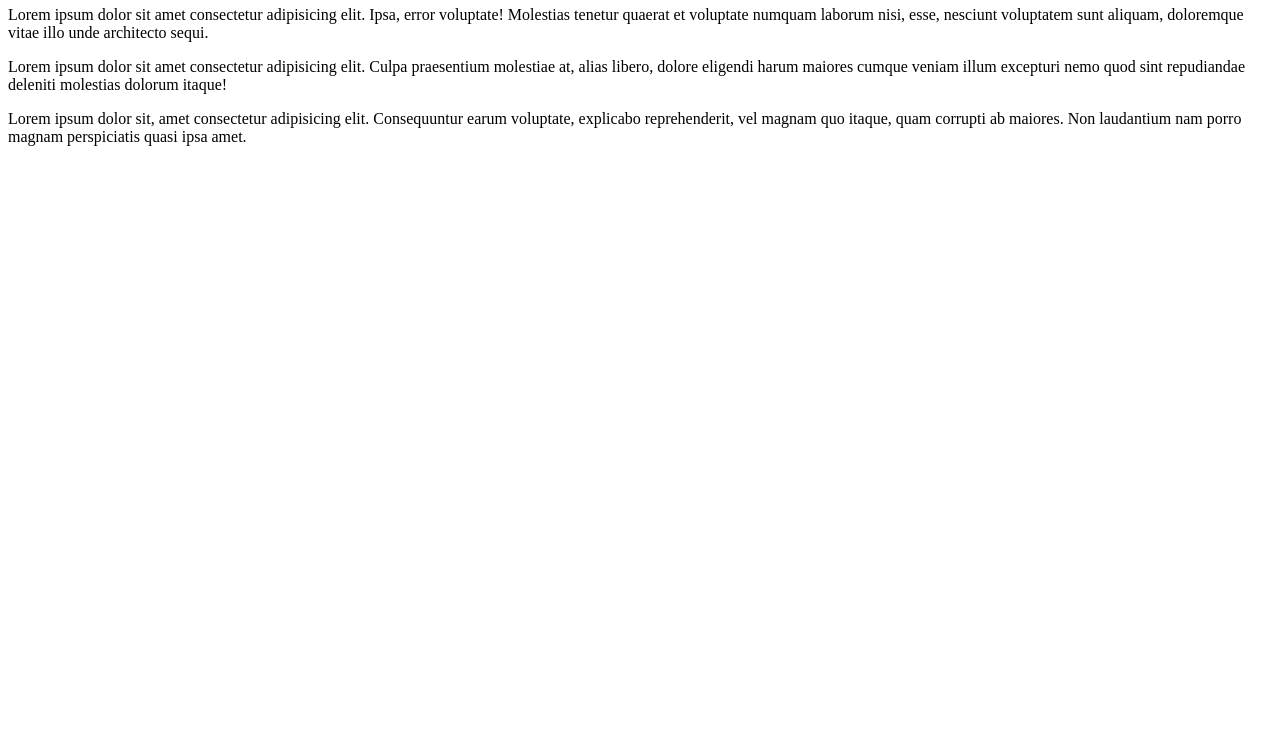
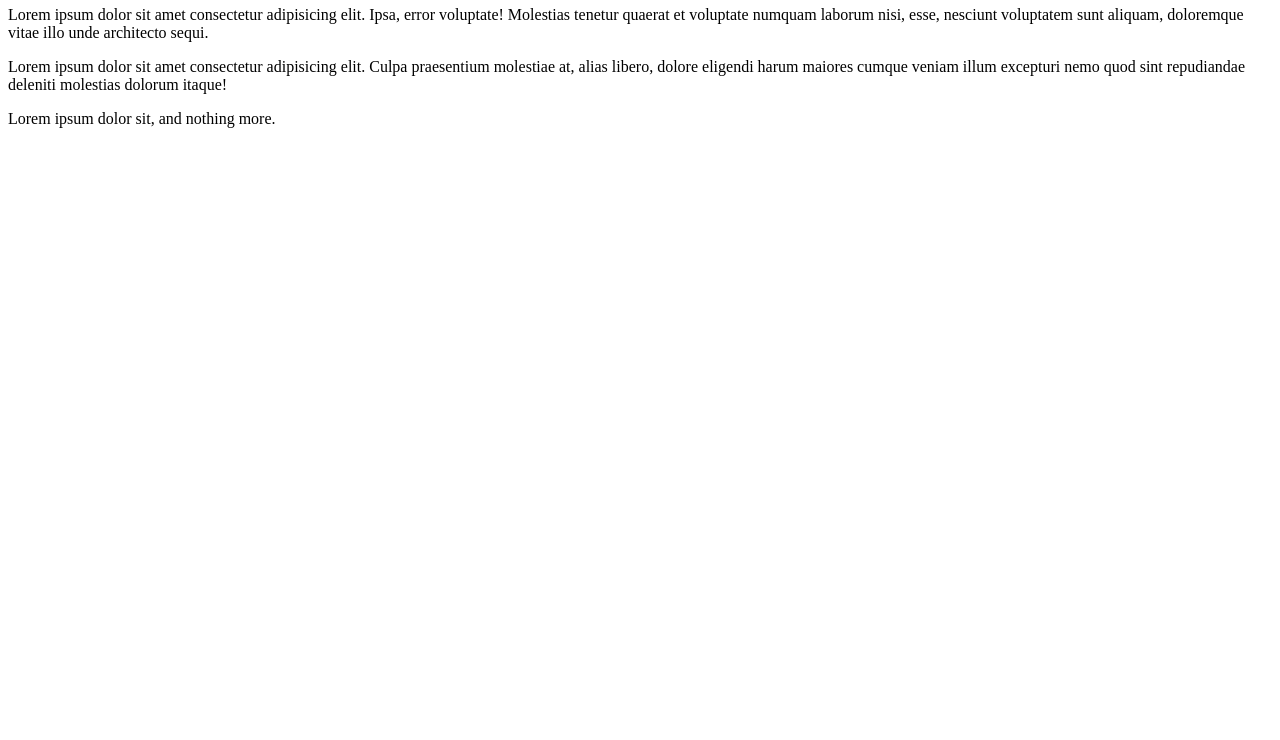
Before and after one commit to Dinral/goit-trial-repositor, a plain HTML site: page index.html in a window 1280 px wide. Shown: the part 60-800 px from the top of the page. Drawn offline with Linux system fonts and the light colour scheme.

Commit message:
last lorem changed

```diff
--- a/index.html
+++ b/index.html
@@ -12,8 +12,4 @@
   excepturi nemo quod sint repudiandae deleniti molestias dolorum itaque!
 </p>
 
-<article>
-  Lorem ipsum dolor sit, amet consectetur adipisicing elit. Consequuntur earum
-  voluptate, explicabo reprehenderit, vel magnam quo itaque, quam corrupti ab
-  maiores. Non laudantium nam porro magnam perspiciatis quasi ipsa amet.
-</article>
+<article>Lorem ipsum dolor sit, and nothing more.</article>
```
